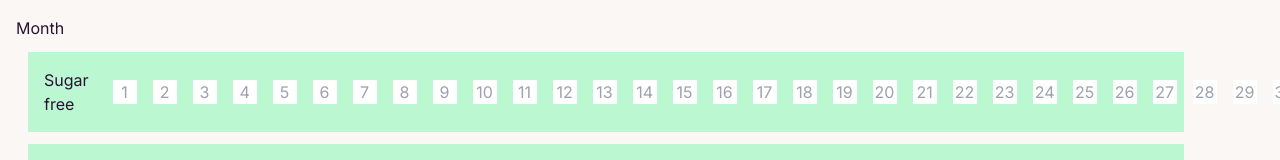
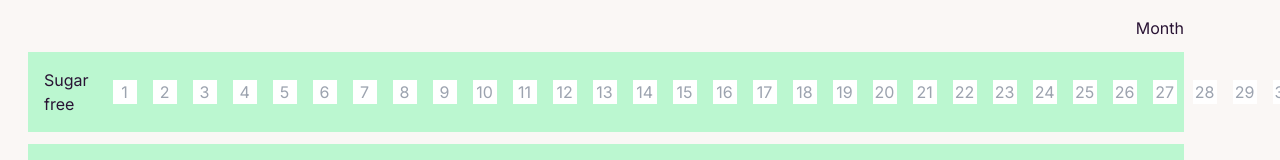
Before and after one commit to baradev/my-habit-tracker, a Next.js app: page / in a window 1280 px wide. Shown: the top 160 px of the page. Built offline with nearby package versions, Linux system fonts and the light colour scheme.

Commit message:
month in right possition

```diff
--- a/app/page.tsx
+++ b/app/page.tsx
@@ -46,7 +46,9 @@ export default function Home() {
   return (
     <main>
       <div>
-        <h2>Month</h2>
+        <div className="flex flex-row-reverse mr-20">
+          <h2>Month</h2>
+        </div>
         {habitData.Habits.map((habit: Habit) => (
           <HabitLine key={habit.id} habit={habit} />
         ))}
```
